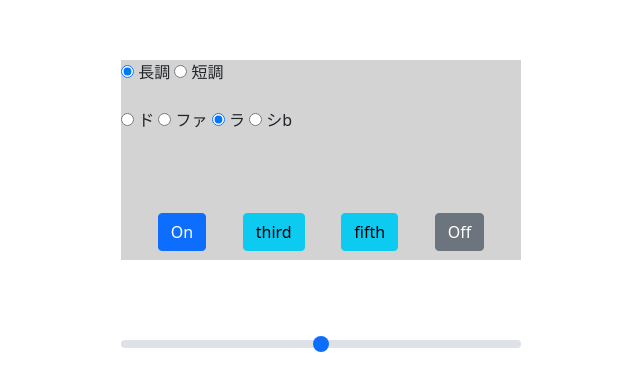
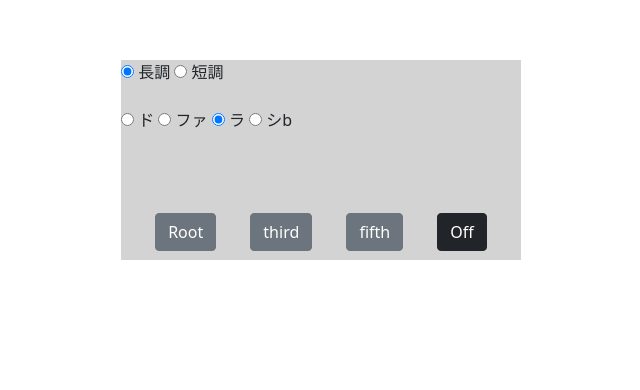
Before and after one commit to okawahiroto/webaudioapi, a plain HTML site: page index.html in a window 1280 px wide. Shown: the part 240-630 px from the top of the page, without its empty margins (319-959 px from the left). Drawn offline with nearby package versions, Linux system fonts and the light colour scheme.

Commit message:
ボタンの色変更、レンジのコメントアウト

```diff
--- a/index.html
+++ b/index.html
@@ -53,13 +53,12 @@
     </form>
 
       <div class="buttons">
-        <input type="button" value="On" id="buttonOn" class="btn btn-primary">
-        <input type="button" value="third" id="buttonThird" class="btn btn-info">
-        <input type="button" value="fifth" id="buttonFifth" class="btn btn-info">
-        <input type="button" value="Off" id="buttonOff" class="btn btn-secondary">
+        <input type="button" value="Root" id="buttonRoot" class="btn btn-secondary">
+        <input type="button" value="third" id="buttonThird" class="btn btn-secondary">
+        <input type="button" value="fifth" id="buttonFifth" class="btn btn-secondary">
+        <input type="button" value="Off" id="buttonOff" class="btn btn-dark">
       </div>
-      <input type="range" id="rangeFrequency" value="440" min="0" max="880" step="1" class="form-range">
-      <!-- <input type="button" value="Change" id="buttonChange" class="btn btn-warning"> -->
+      <!-- <input type="range" id="rangeFrequency" value="440" min="0" max="880" step="1" class="form-range"> -->
     </div>
   </div>
   <script src="app.js"></script>
```
